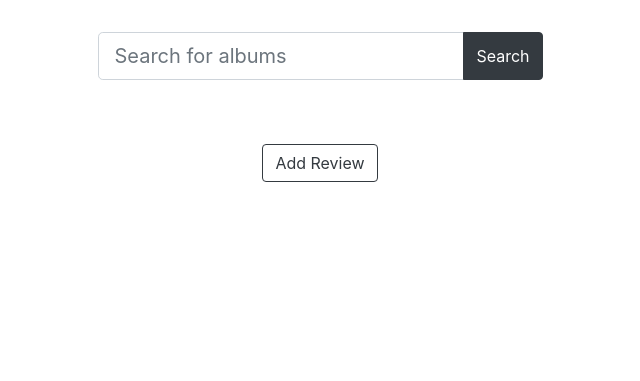
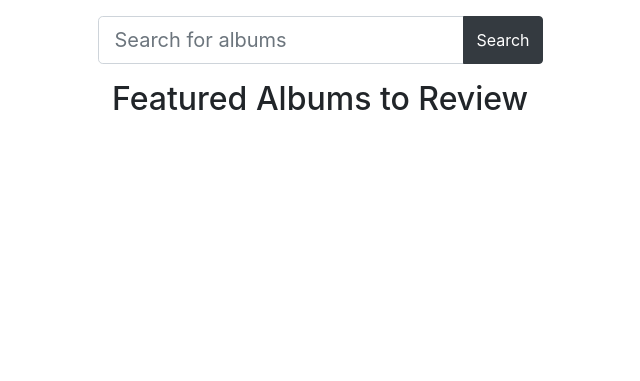
Before and after one commit to xnaavii/tune-talk, a Django app: page / in a window 1280 px wide. Shown: the part 56-437 px from the top of the page, without its empty margins (320-960 px from the left). Run offline with Django 5.2, Linux system fonts and the light colour scheme; data that the repository does not hold is empty; some libraries are stand-ins or nearby versions.

Commit message:
add top albums to homepage and link them to the review

```diff
--- a/homepage/templates/homepage/home.html
+++ b/homepage/templates/homepage/home.html
@@ -17,9 +17,11 @@
                 </form>
             </div>
         </div>
+
+        <h2 class="text-center mt-3">Featured Albums to Review</h2>
         <!-- Carousel -->
         <div class="row justify-content-center">
-            <div class="col-md-5 mt-4">
+            <div class="col-md-6 mt-2">
                 <div id="albumCarousel" class="carousel slide" data-ride="carousel">
                     <!-- Indicators -->
                     <ol class="carousel-indicators">
@@ -31,7 +33,9 @@
                     <div class="carousel-inner">
                         {% for album in top_albums %}
                             <div class="carousel-item {% if forloop.first %}active{% endif %}">
-                                <img src="{{ album.image.url }}" class="d-block w-100" alt="{{ album.title }}">
+                                <a href="{% url 'album_review' album_id=album.album_id %}">
+                                    <img src="{{ album.artwork }}" class="d-block w-100" alt="{{ album.title }}">
+                                </a>
                                 <div class="carousel-caption">
                                     <h5>{{ album.title }}</h5>
                                     <p>{{ album.artist }}</p>
@@ -52,9 +56,6 @@
                 </div>
             </div>
         </div>
-        <div class="row justify-content-center mt-3">
-            <button type="button" class="mt-4 btn btn-outline-dark btn-md">Add Review</button>
-        </div>
 </div>
 
 {% endblock %}
--- a/homepage/views.py
+++ b/homepage/views.py
@@ -1,9 +1,9 @@
 from django.shortcuts import render
-from .models import TopAlbum
+from reviews.models import Review, Album
 
 # Create your views here.
 def home(request):
-    top_albums = TopAlbum.objects.all()
+    top_albums = Album.objects.all()[:10]
     context = {'top_albums': top_albums}
 
     return render(request, 'homepage/home.html', context)
--- a/templates/base.html
+++ b/templates/base.html
@@ -59,7 +59,7 @@
       </nav>
     </header>
 
-    <main class="flex-shrink-0 main-bg py-3 mt-3">
+    <main class="flex-shrink-0 main-bg py-2 mt-2">
       {% block content %}
 
       {% endblock %}
--- a/tunetalk/settings.py
+++ b/tunetalk/settings.py
@@ -74,6 +74,7 @@ EMAIL_HOST_USER = os.environ.get("EMAIL_HOST_USER")
 EMAIL_HOST_PASSWORD = os.environ.get("EMAIL_HOST_PASSWORD")
 DEFAULT_FROM_EMAIL = os.environ.get("DEFAULT_FROM_EMAIL")
 
+CSRF_TRUSTED_ORIGINS = ["https://*herokuapp.com", "http://localhost:8000"]
 
 MIDDLEWARE = [
     'django.middleware.security.SecurityMiddleware',
```
Also changed, not shown: reviews/templates/reviews/album_review.html (+21 -9 lines), reviews/templates/reviews/review_list.html (+12 -2 lines), 1 other file.
